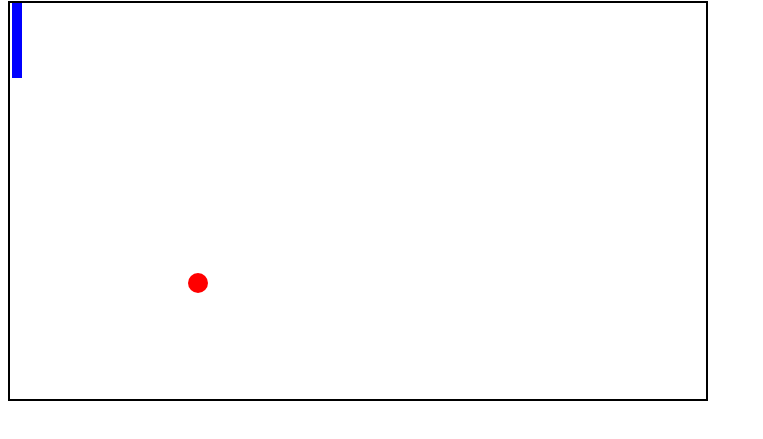
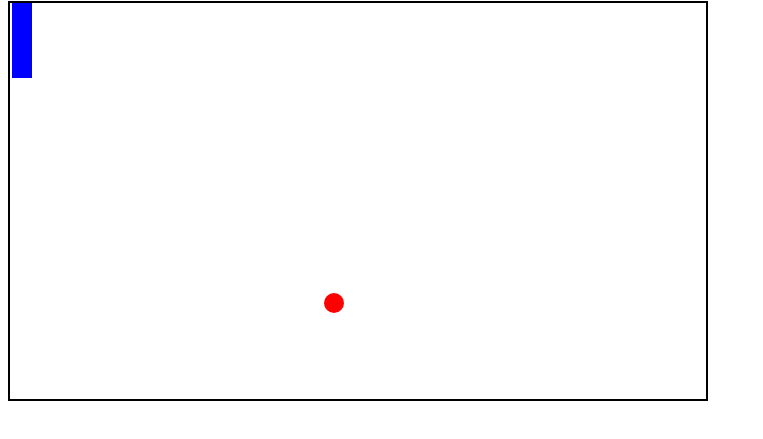
Before and after one commit to SnehaGunti/Ping-Pong-Game, a plain HTML site: page index.html in a window 1280 px wide. Shown: the part 79-518 px from the top of the page, without its empty margins (0-763 px from the left). Drawn offline with Linux system fonts and the light colour scheme.

Commit message:
Handled ball collision

```diff
--- a/index.js
+++ b/index.js
@@ -25,15 +25,36 @@ document.addEventListener("DOMContentLoaded", () => {
         // if(ballY > 400 - 20 || ballY <= 0)
         //     dy *= -1;
 
+        /*
+        *ballX < paddle.offsetLeft + paddle.offsetWidth -> if left(wrt table) of ball < right(wrt table) of the paddle
+        *ballY > paddle.offsetTop -> if top(wrt table) of ball > top(wrt table) of paddle
+        * ballY + ball.offsetHeight ->bottom of the ball
+        * paddle.offsetTop + paddle.offsetHeight -> bottom of the paddle
+        */
+        if(ballX < paddle.offsetLeft + paddle.offsetWidth &&
+            ballY > paddle.offsetTop &&
+            ballY + ball.offsetHeight < paddle.offsetTop + paddle.offsetHeight
+        ) {
+            dx *= -1;
+
+        }
+        //collision of ball and paddle
+
+
         if(ballX > table.offsetWidth - ball.offsetWidth || ballX <= 0)
             dx *= -1;
         if(ballY >= table.offsetHeight - ball.offsetHeight || ballY <= 0)
             dy *= -1;
-    }, 1);
+
+
+
+
+    }, 10);
 
     let paddleY = 0;
-    let dPy = 5;//displacemnt for paddle in y direction
+    let dPy = 20;//displacemnt for paddle in y direction
     document.addEventListener("keydown" , (event) => {
+        event.preventDefault();//prevents the execution of default event behaviour
         if(event.keyCode == 38 && paddleY > 0) {
             //up arrow
             paddleY += (-1)*dPy;
--- a/style.css
+++ b/style.css
@@ -15,7 +15,7 @@ html {
 
 #paddle {
     background-color: blue;
-    width: 10px;
+    width: 20px;
     height: 75px;
     margin-left: 2px;
     position: absolute;
```
